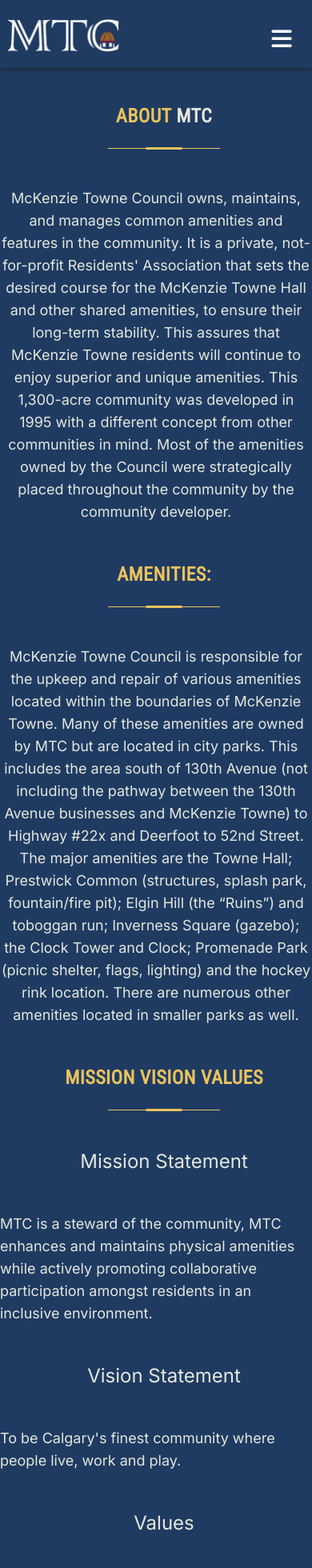
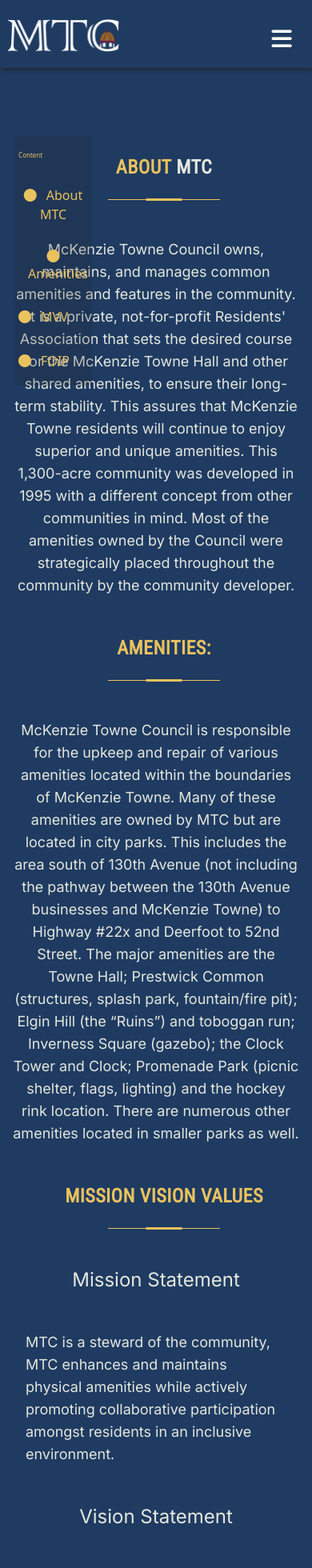
Before and after one commit to Kaleb-cpu/MTC-Official, a React (Vite) app: page /About in a window 390 px wide. Shown: the top 1960 px of the page at 80% size. Built offline with nearby package versions, Linux system fonts and the light colour scheme; a web font is replaced by a local one.

Commit message:
about page updated

```diff
--- a/src/assets/css files/App.css
+++ b/src/assets/css files/App.css
@@ -18,6 +18,7 @@
   height: 100vh;
   background-color: #1f3b62;
 }
+
 
 #root {
   /* max-width: 1280px; */
@@ -53,6 +54,54 @@
     animation: logo-spin infinite 20s linear;
   }
 }
+
+/* title underneath border */
+
+.title {
+  position: relative;
+margin-bottom: 40px;
+padding-bottom: 25px;
+text-transform: uppercase;
+font-weight: 700;
+  font-size: clamp(1rem, 2vw, 1.5rem); ;
+font-weight: 700;
+letter-spacing: 0.02em;
+line-height: 1.8em;
+}
+
+.title:before {
+  content: "";
+position: absolute;
+bottom: 0;
+left: 50%;
+transform: translateX(-50%);
+width: 140px;
+height: 1px;
+background-color: var(--fourth);
+}
+
+.span-title {
+  color: var(--fourth);
+}
+
+.title:after {
+  content: "";
+position: absolute;
+bottom: -1px;
+left: 50%;
+transform: translateX(-50%);
+width: 45px;
+height: 3px;
+background-color: var(--fourth);
+}
+
+/* rentals */
+
+.rentalsContainer {
+  min-height: 100vh;
+}
+
+
 
 .card {
   padding: 2em;
@@ -123,3 +172,92 @@
 .borderTop {
   border-top: solid 2px var(--fourth);
 }
+
+/* about page */
+
+.aboutContainer {
+  min-height: 100vh;
+}
+
+@media only screen and (min-width: 768px) {
+    .MVV {
+      display: flex;
+      justify-content: space-evenly;
+
+    }
+  }
+
+  @media only screen and (max-width: 768px) {
+
+    .About {
+      margin: 1em;
+    }
+
+    .Amenties {
+      margin: 1em;
+    }
+
+   .mission {
+    margin: 2em;
+   }
+
+   .vision {
+    margin: 2em;
+   }
+
+   .values {
+    margin: 2em;
+   }
+  }
+
+
+.mission {
+  max-width: 45ch;
+}
+
+.vision {
+  max-width: 40ch;
+}
+
+.values {
+  max-width: 50ch;
+}
+
+.aboutScrollbar {
+  color: var(--fourth);
+
+
+  margin-left: 1vw;
+  position: sticky;
+  border-radius: 15px;
+  top: 0;
+  width: 10vw;
+
+  padding: 2em 0.4em;
+}
+
+.aboutScrollbar h2 {
+  font-size: clamp(0.5rem, 2vw, 1.7rem);
+  padding-bottom: 0.4em;
+}
+
+.contentList {
+  background-color: rgb(36, 37, 42, .2);
+  display: block;
+  display: flex;
+  flex-direction: column;
+  align-items: start;
+  margin-left: 0.5em;
+  margin-top: 1.3em;
+  padding: 1.2em 0.3em;
+  border-radius: 5px;
+  gap: 1.9em;
+  position: absolute;
+  top: 100%;
+}
+
+/* Political contacts */
+
+.pcContainer {
+  min-height: 100vh;
+}
--- a/src/assets/css files/childcare.css
+++ b/src/assets/css files/childcare.css
@@ -1,39 +1,4 @@
-.title {
-    position: relative;
-	margin-bottom: 40px;
-	padding-bottom: 25px;
-	text-transform: uppercase;
-	font-weight: 700;
-    font-size: clamp(1rem, 2vw, 1.5rem); ;
-	font-weight: 700;
-	letter-spacing: 0.02em;
-	line-height: 1.8em;
-}
-.title:before {
-    content: "";
-	position: absolute;
-	bottom: 0;
-	left: 50%;
-	transform: translateX(-50%);
-	width: 140px;
-	height: 1px;
-	background-color: var(--fourth);
-}
 
-.span-title {
-    color: var(--fourth);
-}
-
-.title:after {
-    content: "";
-	position: absolute;
-	bottom: -1px;
-	left: 50%;
-	transform: translateX(-50%);
-	width: 45px;
-	height: 3px;
-	background-color: var(--fourth);
-}
 
 /* breakpoint for bigger screens */
 @media only screen and (min-width: 768px) {
@@ -109,13 +74,6 @@
 }
 
 
-
-
-
-
-
-
-
 button {
 	position: relative;
 
--- a/src/assets/css files/footer.css
+++ b/src/assets/css files/footer.css
@@ -105,6 +105,7 @@
           transform: translate(-50%, -50%); }
         .footer-59391 .social li a:hover {
           color: var(--teritary); }
+
 
   .footer-95942 {
     padding: 7rem 0;
--- a/src/components/Footer.tsx
+++ b/src/components/Footer.tsx
@@ -7,7 +7,7 @@
 
 function Footer() {
     return (
-        <>
+        <div className="">
          <footer className="footer-59391">
         <div className="border-bottom pb-5 mb-4">
           <div className="container">
@@ -59,7 +59,7 @@
 
     </footer>
 
-        </>
+        </div>
     )
 }
 export default Footer
--- a/src/components/Navbar.tsx
+++ b/src/components/Navbar.tsx
@@ -11,9 +11,11 @@
   const changeClick = () => setClick(!click);
   const closeMobileMenu = () => setClick(false);
 
+  // scroll
+
 
   return (
-    <>
+    <div>
       <section>
         <nav className="Nav">
           <Link to="/" className="Logo">
@@ -94,7 +96,7 @@
           </ul>
         </nav>
       </section>
-    </>
+    </div>
   );
 }
 
--- a/src/pages/About.tsx
+++ b/src/pages/About.tsx
@@ -1,6 +1,19 @@
+import foip from '../../public/media/documents/MTC_Privacy_Policy.pdf'
+
 export default function About() {
   return (
-    <>
+    <div className='aboutContainer'>
+      <div className="aboutScrollbar">
+
+        <div className="contentList">
+      <h2>Content</h2>
+      <h1 className="about"><a href="#about"><i className="fa fa-circle" aria-hidden="true"></i><span className="md:text-xl text-base pl-3 ">About MTC</span></a></h1>
+      <h1 className="amenities"><a href="#amenities"><i className="fa fa-circle" aria-hidden="true"></i><span className="md:text-xl text-base pl-3 ">Amenities</span></a></h1>
+      <h1 className="MVV"><a href="#MVV"><i className="fa fa-circle" aria-hidden="true"></i><span className="md:text-xl text-base pl-3 ">MVV</span></a></h1>
+      <h1 className="foip"><a href="#foip"><i className="fa fa-circle" aria-hidden="true"></i><span className="md:text-xl text-base pl-3 ">FOIP</span></a></h1>
+      </div>
+
+      </div>
       {/* about section page */}
       <section className="About" id="about">
         <h3 className="title teritary font-5 md:text-4xl text-2xl text-center ml-5 mb-5 mt-11">
@@ -21,7 +34,7 @@
 
       {/* amenties */}
 
-      <section>
+      <section className="Amenties" id="amenities">
         <h3 className="title teritary font-5 md:text-4xl text-2xl text-center ml-5 mb-5 mt-11">
           <span className="span-title">Amenities: </span>
         </h3>
@@ -42,33 +55,33 @@
 
       {/* Mission Value and Vision */}
 
-      <section>
+      <section className="mission-value-vission" id="MVV">
       <h3 className="title teritary font-5 md:text-4xl text-2xl text-center ml-5 mb-5 mt-11">
           <span className="span-title">Mission Vision Values </span>
         </h3>
 
-        <div className="md:flex md:justify-evenly">
+        <div className="MVV">
 
           {/* Mission statement */}
-          <div className="md:w-2/5 ">
-        <h3 className="teritary font-2 md:text-3xl text-2xl text-center md:ml-0 ml-5 mb-5 mt-11"> Mission Statement
+          <div className="mission">
+        <h3 className="teritary font-2 md:text-3xl text-2xl text-center mb-5 mt-11"> Mission Statement
         </h3>
-        <p className="teritary font-2 md:text-xl text-left text-lg m-auto md:m-0 mb-5">
+        <p className="teritary font-2 md:text-xl text-left text-lg mb-5">
         MTC is a steward of the community, MTC enhances and maintains physical amenities while actively promoting collaborative participation amongst residents in an inclusive environment.
         </p>
 </div>
         {/* Vision statement */}
-<div className="md:w-1/5 ">
-        <h3 className="teritary font-2 md:text-3xl text-2xl text-center ml-5 mb-5 mt-11"> Vision Statement
+<div className="vision">
+        <h3 className="teritary font-2 md:text-3xl text-2xl text-center mb-5 mt-11"> Vision Statement
         </h3>
-        <p className="teritary font-2 md:text-xl text-left text-lg m-auto md:m-0 mb-5">
+        <p className="teritary font-2 md:text-xl text-left text-lg mb-5">
         To be Calgary's finest community where people live, work and play.
         </p>
 </div>
-<div className="md:w-2/5">
-        <h3 className="teritary font-2 md:text-3xl text-2xl text-center md:ml-0 ml-5 mb-5 mt-11"> Values
+<div className="values">
+        <h3 className="teritary font-2 md:text-3xl text-2xl text-center mb-5 mt-11"> Values
         </h3>
-        <div className="teritary font-2 md:text-xl text-left text-lg m-auto md:m-0 mb-5">
+        <div className="teritary font-2 md:text-xl text-left text-lg mb-5">
         <li>Fiscally responsible stewardship.</li>
         <li>Promote a positive and inclusive experience.</li>
         <li>Progressively maintain a safe, healthy and sustainable environment.</li>
@@ -76,6 +89,15 @@
         </div>
         </div>
       </section>
-    </>
+
+      <section className="FOIP" id="foip">
+      <h3 className="title teritary font-5 md:text-4xl text-2xl text-center ml-5 mb-5 mt-11">
+          <span className="span-title">Privacy/FOIP </span>
+        </h3>
+
+        <h3 className="teritary font-2 md:text-3xl text-2xl text-center mb-5 mt-11"> Click <a href={foip}> <span className="hover:text-white text-blue-500">here</span> </a> for the officially written FOIP documentation
+        </h3>
+      </section>
+    </div>
   );
 }
--- a/src/pages/Political Contacts.tsx
+++ b/src/pages/Political Contacts.tsx
@@ -1,7 +1,12 @@
 export default function PoliticalContacts() {
     return (
-      <div>
-        <h1>This is the political contacts Page</h1>
+      <div className="pcContainer">
+        <h3 className="title teritary font-5 md:text-4xl text-2xl text-center ml-5 mb-5 mt-11">
+          <span className="span-title">Political </span>Contacts
+        </h3>
+        <div>
+
+        </div>
       </div>
     );
   }
--- a/src/pages/Rentals.tsx
+++ b/src/pages/Rentals.tsx
@@ -1,6 +1,6 @@
 export default function Rentals() {
   return (
-    <div>
+    <div className="rentalsContainer">
       <h1>This is Facility Rentals page</h1>
     </div>
   );
```
Also changed, not shown: src/assets/css files/NavBar.css (line endings or trailing spaces), 1 other file (tests, documents, lock files or other folders).
